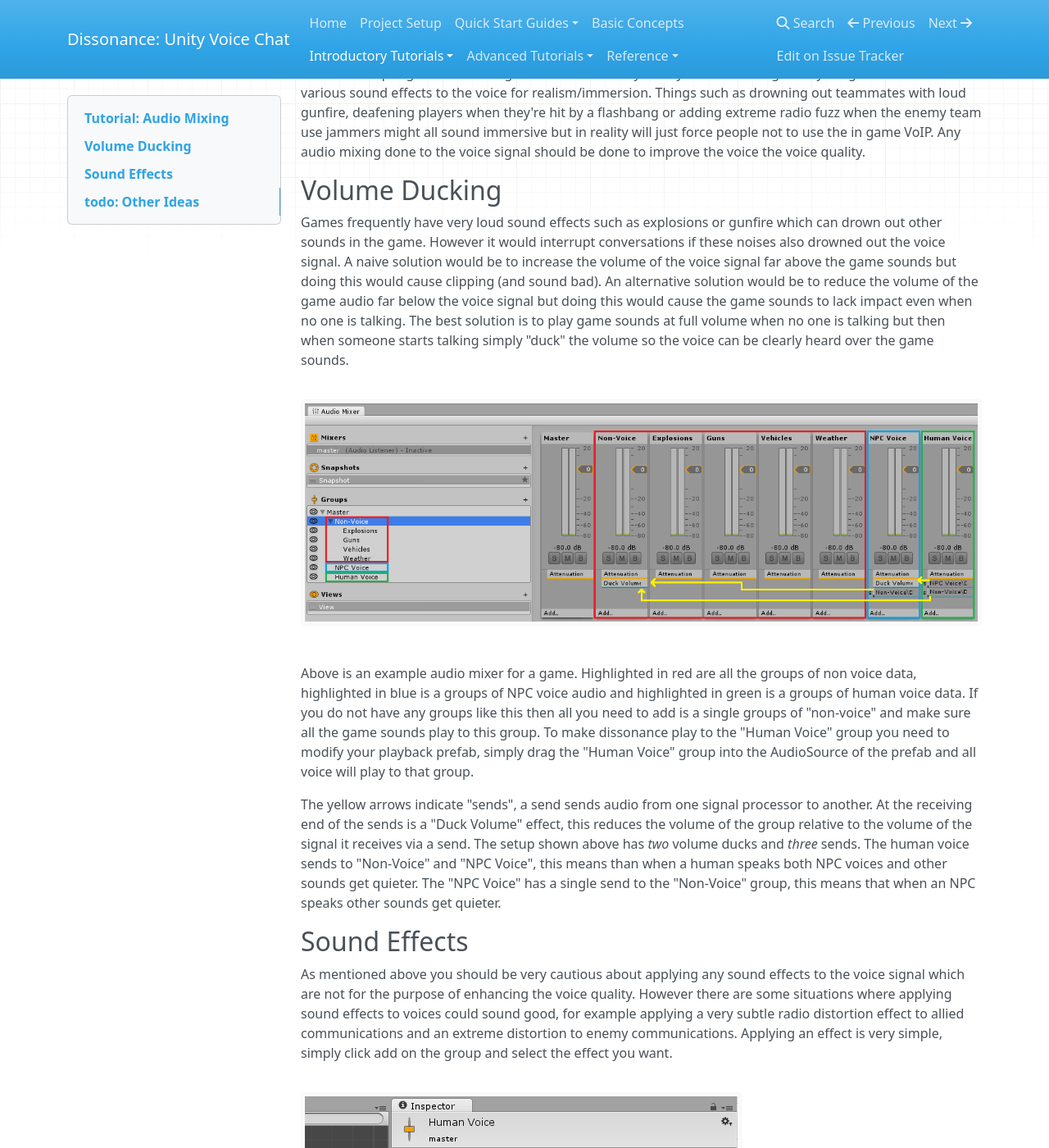
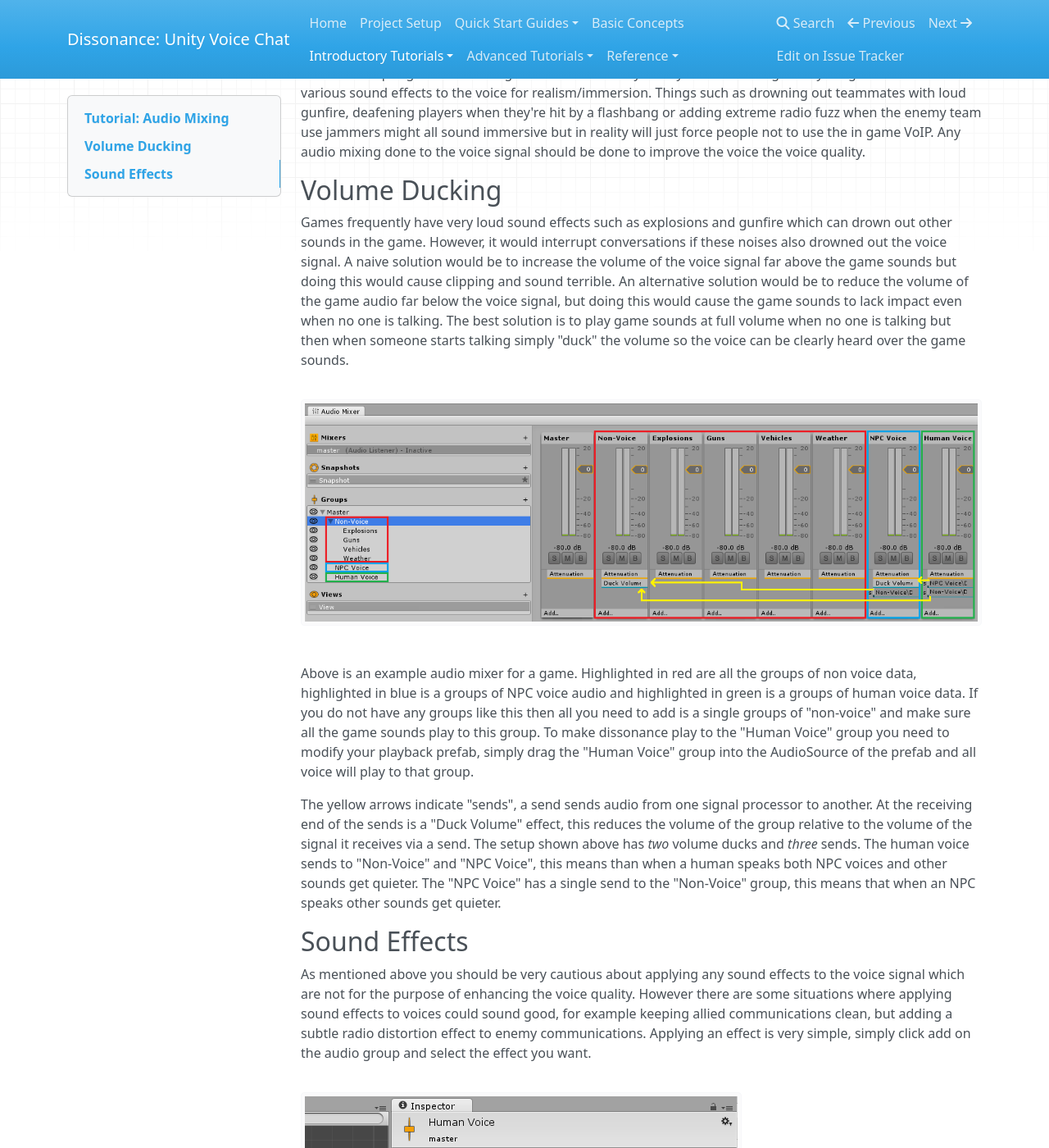
Before and after one commit to Placeholder-Software/Dissonance, an MkDocs documentation site: the page built from docs/Tutorials/Audio-Mixing.md, in a window 1280 px wide and 1400 px high, scrolled down 255 px. Shown: the whole window at 82% size. Built offline with MkDocs 1.6.1, drawn with Linux system fonts in a browser that asks for light colours; nearby versions of some CDN libraries; old or Windows-style settings are respelled for this version of MkDocs; some of the changed text lies outside the part shown.

```diff
--- a/docs/Tutorials/Audio-Mixing.md
+++ b/docs/Tutorials/Audio-Mixing.md
@@ -10,7 +10,7 @@ It can be tempting to mix voice signals in the same way as any other audio signa
 
 ## Volume Ducking
 
-Games frequently have very loud sound effects such as explosions or gunfire which can drown out other sounds in the game. However it would interrupt conversations if these noises also drowned out the voice signal. A naive solution would be to increase the volume of the voice signal far above the game sounds but doing this would cause clipping (and sound bad). An alternative solution would be to reduce the volume of the game audio far below the voice signal but doing this would cause the game sounds to lack impact even when no one is talking. The best solution is to play game sounds at full volume when no one is talking but then when someone starts talking simply "duck" the volume so the voice can be clearly heard over the game sounds.
+Games frequently have very loud sound effects such as explosions and gunfire which can drown out other sounds in the game. However, it would interrupt conversations if these noises also drowned out the voice signal. A naive solution would be to increase the volume of the voice signal far above the game sounds but doing this would cause clipping and sound terrible. An alternative solution would be to reduce the volume of the game audio far below the voice signal, but doing this would cause the game sounds to lack impact even when no one is talking. The best solution is to play game sounds at full volume when no one is talking but then when someone starts talking simply "duck" the volume so the voice can be clearly heard over the game sounds.
 
 ![Example of audio mixer with ducking](/images/AudioMixing_Ducking.png "Example of audio mixer with ducking")
 
@@ -20,14 +20,8 @@ The yellow arrows indicate "sends", a send sends audio from one signal processor
 
 ## Sound Effects
 
-As mentioned above you should be very cautious about applying any sound effects to the voice signal which are not for the purpose of enhancing the voice quality. However there are some situations where applying sound effects to voices could sound good, for example applying a very subtle radio distortion effect to allied communications and an extreme distortion to enemy communications. Applying an effect is very simple, simply click add on the group and select the effect you want.
+As mentioned above you should be very cautious about applying any sound effects to the voice signal which are not for the purpose of enhancing the voice quality. However there are some situations where applying sound effects to voices could sound good, for example keeping allied communications clean, but adding a subtle radio distortion effect to enemy communications. Applying an effect is very simple, simply click add on the audio group and select the effect you want.
 
 ![Example of audio mixer with distortion](/images/AudioMixing_Distortion.png "Example of audio mixer with distortion")
 
 Above is an example of an audio group with a [distortion](https://docs.unity3d.com/Manual/class-AudioDistortionEffect.html) effect applied.
-
-## todo: Other Ideas
-
- - Per team sfx
- - SALSA Lip Sync
- - Pause NPC speech when humans talk
```
Also changed, not shown: docs/Basics/Introduction-To-Chat-Rooms.md (+3 -3 lines), docs/Tutorials/Access-Control-Tokens.md (+4 -2 lines), docs/Tutorials/Channel-Priority.md (+1 -1 lines), docs/Tutorials/Player-State.md (added, +32 -0 lines), docs/Tutorials/Position-Tracking.md (+4 -0 lines).
